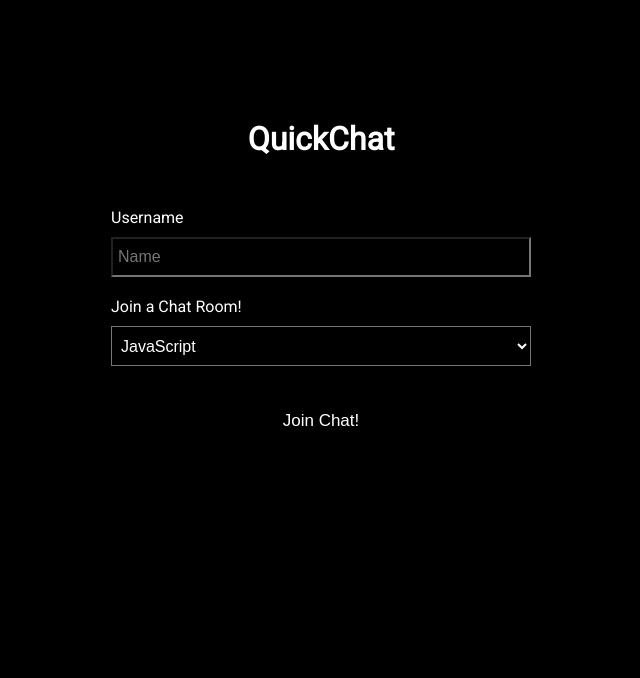
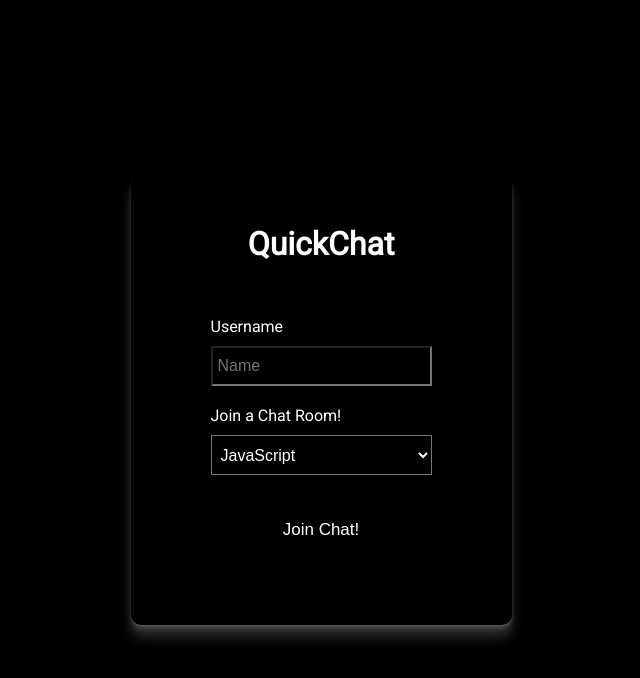
Before and after one commit to Shivewq/QuickChat, a website: page public/index.html in a window 1280 px wide. Shown: the whole page, without its empty margins (319-959 px from the left). Drawn offline with Linux system fonts and the light colour scheme.

Commit message:
css updated

```diff
--- a/public/css/style.css
+++ b/public/css/style.css
@@ -16,9 +16,12 @@
 
 body {
 	font-family: 'Roboto', sans-serif;
+	display: flex;
+	justify-content: center;
+	align-items: center;
+	min-height: 100vh;
 	font-size: 16px;
 	background: var(--black);
-	margin: 20px;
 }
 
 
@@ -138,17 +141,22 @@ a {
 /* Join Page */
 
 .join-container {
-	max-width: 500px;
-	margin: 100px auto;
-	color: rgb(255, 255, 255);
+	display: flex;
+	flex-direction: column;
+	align-items: center;
+	padding: 50px 40px;
+	color: #fff;
+	background: #000000;
+	border-radius: 10px;
+	box-shadow: 0 0.4px 0.4px rgba(128, 128, 128, 0.109),
+    0 1px 1px rgba(128, 128, 128, 0.155),
+    0 2.1px 2.1px rgba(128, 128, 128, 0.195),
+    0 4.4px 4.4px rgba(128, 128, 128, 0.241),
+    0 12px 12px rgba(128, 128, 128, 0.35);;
 }
 
 .join-header {
-	text-align: center;
-	padding: 20px;
-	background: var(--black);
-	border-top-left-radius: 5px;
-	border-top-right-radius: 5px;
+	margin: 0 0 24px 0;
 }
 
 .join-main {
```
